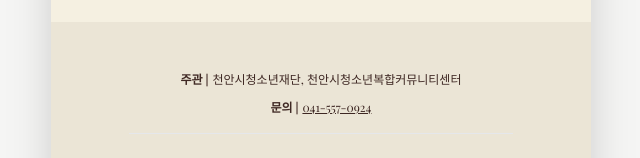
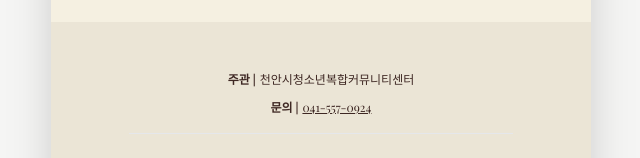
Before and after one commit to ohjin5/Cheonan-Youth-Orchestra, a React (Vite) app: page / in a window 1280 px wide. Shown: the part 5964-6122 px from the top of the page, without its empty margins (319-959 px from the left). Built offline with nearby package versions, Linux system fonts and the light colour scheme; a web font is replaced by a local one.

Commit message:
Update FooterSection.tsx

```diff
--- a/components/FooterSection.tsx
+++ b/components/FooterSection.tsx
@@ -13,7 +13,7 @@
         <div className="text-xs text-brown-800 leading-relaxed space-y-2">
             <p>
                <span className="inline-block font-bold text-brown-900 mr-1">주관 |</span>
-               천안시청소년재단, 천안시청소년복합커뮤니티센터
+               천안시청소년복합커뮤니티센터
             </p>
             <p>
                <span className="inline-block font-bold text-brown-900 mr-1">문의 |</span>
```
